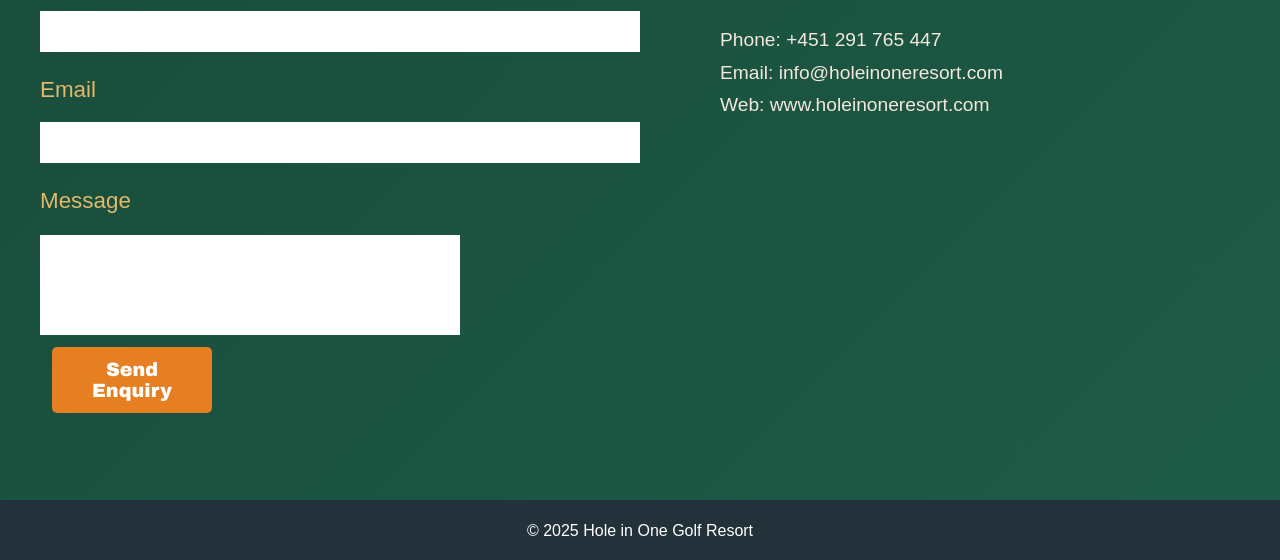
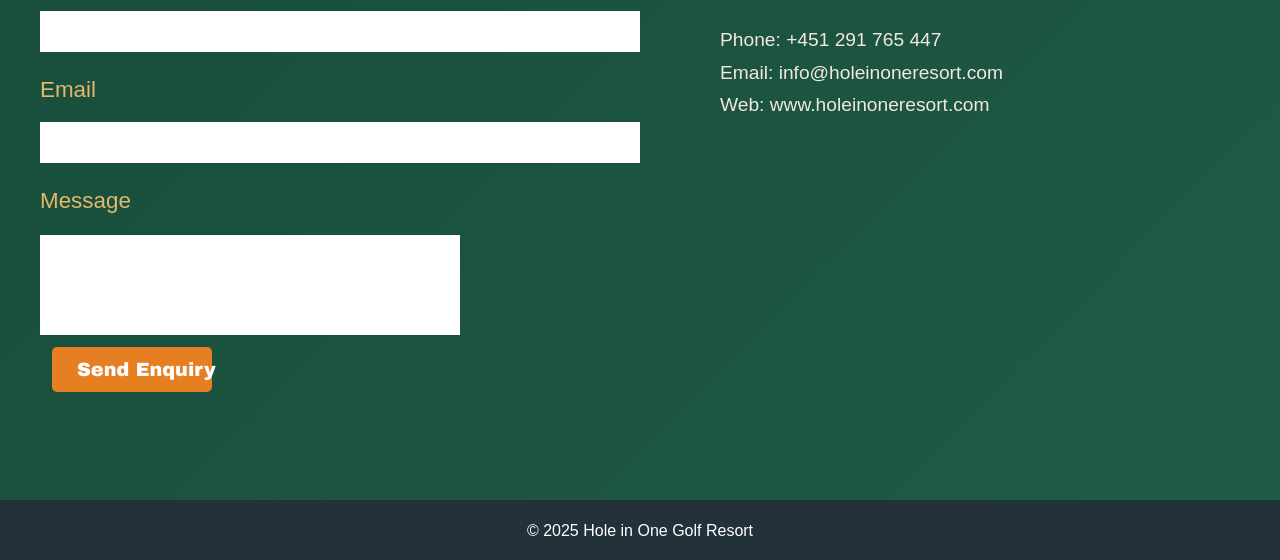
Before and after one commit to PPK2025/hole-in-one-resort, a website: page contact.html in a window 1280 px wide. Shown: the part 244-804 px from the top of the page. Drawn offline with Linux system fonts and the light colour scheme.

Commit message:
Fix enquiry button to prevent text wrapping and improve alignment

```diff
--- a/styles.css
+++ b/styles.css
@@ -783,17 +783,19 @@ body > footer {
     font-size: 1.1rem;
     font-family: 'Arial Black', Arial, sans-serif;
     border-radius: 0;
-    padding: 10px 0;
+    padding: 10px 24px;
     text-decoration: none;
     font-weight: bold;
     border: none;
     margin-top: 16px;
-    width: 140px;
+    width: auto;
+    min-width: 160px;
     max-width: 100%;
     display: block;
     margin-left: auto;
     margin-right: auto;
     transition: background 0.2s, color 0.2s;
+    white-space: nowrap;
 }
 
 .enquiry-btn:hover {
@@ -1309,13 +1311,15 @@ body > footer {
   }
   .enquiry-btn {
     font-size: 1.1rem;
-    padding: 10px 0;
-    width: 140px;
+    padding: 10px 24px;
+    width: auto;
+    min-width: 160px;
     height: auto;
     margin-left: auto;
     margin-right: auto;
     margin-top: 16px;
     display: block;
+    white-space: nowrap;
   }
   #enquiryForm {
     flex-direction: column;
```
